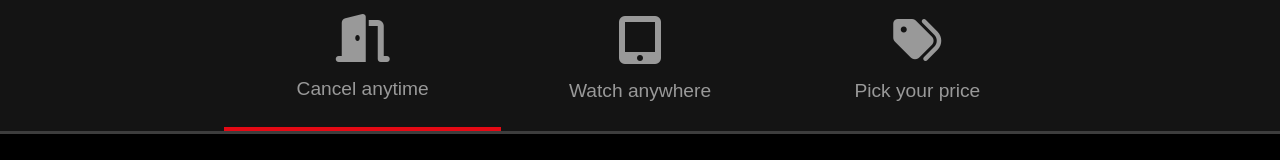
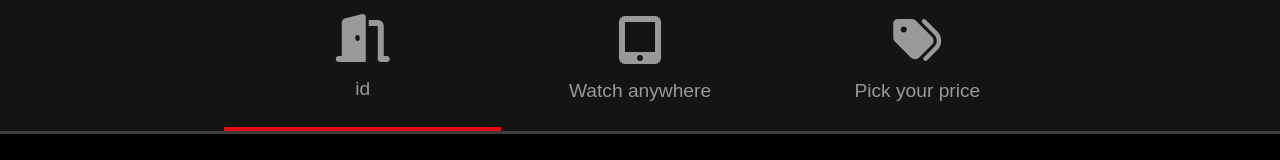
Before and after one commit to shaju007/cypress-test-on-netflix-clone, a website: page index.html in a window 1280 px wide. Shown: the part 765-925 px from the top of the page. Drawn offline with Linux system fonts and the light colour scheme.

Commit message:
check failed test

```diff
--- a/index.html
+++ b/index.html
@@ -29,7 +29,7 @@
       <div class="container">
         <div id="tab-1" class="tab-item tab-border">
           <i class="fas fa-door-open fa-3x"></i>
-          <p class="hide-sm">Cancel anytime</p>
+          <p class="hide-sm">id</p>
         </div>
         <div id="tab-2" class="tab-item">
           <i class="fas fa-tablet-alt fa-3x"></i>
```
